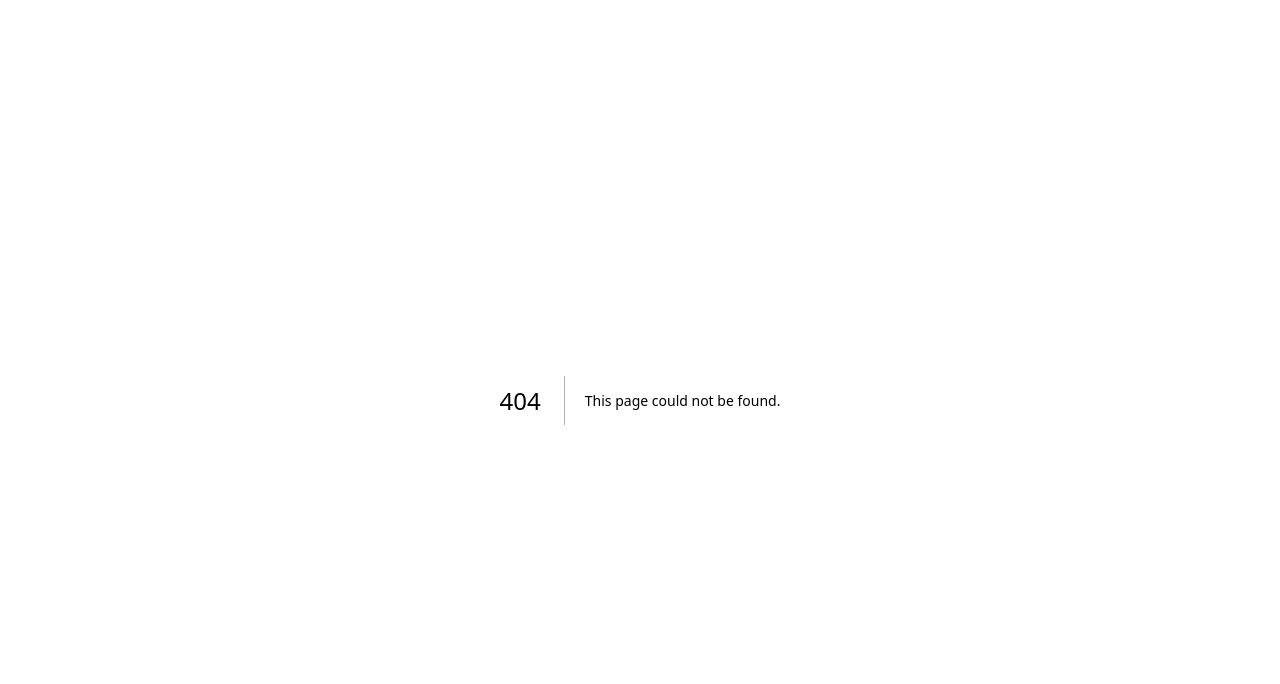
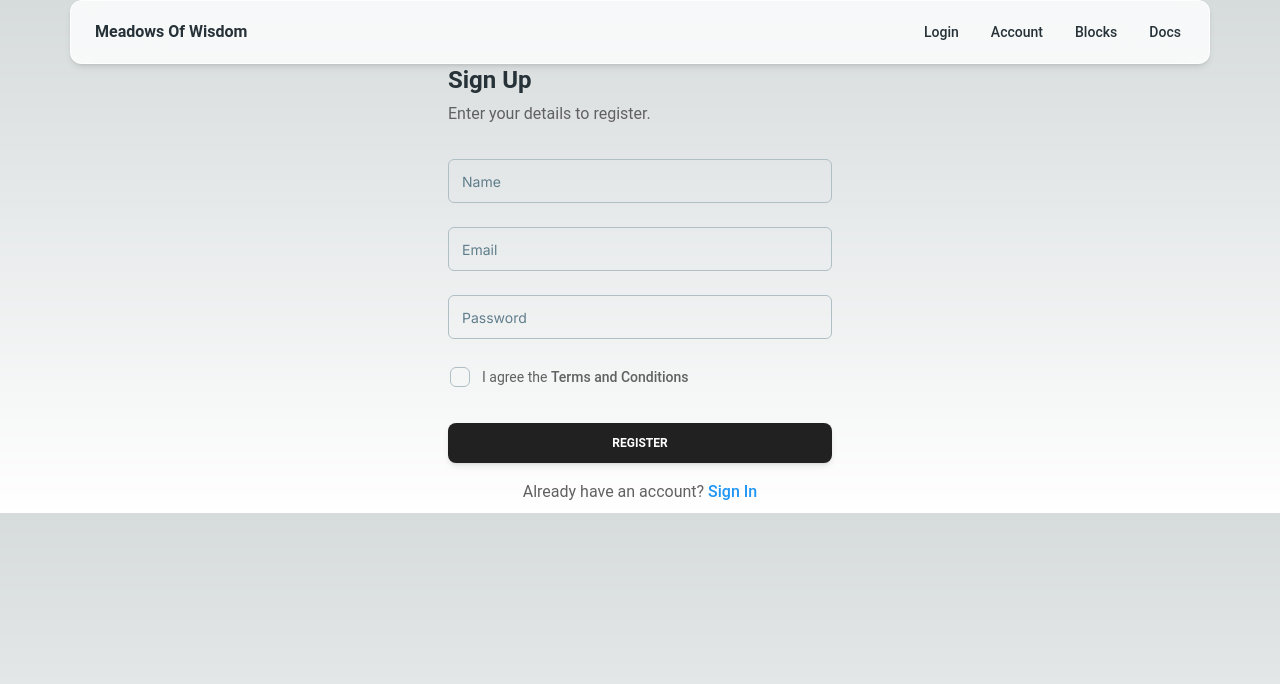
Before and after one commit to MichaelAngeloTheFirst/MeadowsOfWisdom-frontend, a Next.js app: page /register in a window 1280 px wide. Before the commit this address had no page. Shown: the top 684 px of the page. Built offline with nearby package versions, Linux system fonts and the light colour scheme.

Commit message:
register/login page

```diff
--- a/src/app/components/Navbar.tsx
+++ /dev/null
@@ -1,20 +0,0 @@
-
-
-const Navbar = () => {
-    return (
-        <>
-            <nav className="navbar navbar-expand-lg navbar-dark bg-dark">
-                <div className="container-fluid">
-                    <a className="navbar-brand" href="#">Next.js + Tailwind CSS + TypeScript</a>
-                    <button className="navbar-toggler" type="button" data-bs-toggle="collapse"
-                        data-bs-target="#navbarNav" aria-controls="navbarNav" aria-expanded="false"
-                        aria-label="Toggle navigation">
-                        <span className="navbar-toggler-icon"></span>
-                    </button>
-                </div>
-            </nav>
-        </>
-    )
-}
-
-export default Navbar;
--- /dev/null
+++ b/src/app/components/NavbarSimple.tsx
@@ -0,0 +1,117 @@
+"use client";
+import React from "react";
+import {
+  Navbar,
+  Collapse,
+  Typography,
+  IconButton,
+  Bars3Icon,
+  XMarkIcon,
+} from "@/lib/material";
+
+function NavList() {
+  return (
+    <ul className="my-2 flex flex-col gap-2 lg:mb-0 lg:mt-0 lg:flex-row lg:items-center lg:gap-6">
+      <Typography
+        as="li"
+        variant="small"
+        color="blue-gray"
+        className="p-1 font-medium"
+      >
+        <a
+          href="#"
+          className="flex items-center hover:text-blue-500 transition-colors"
+        >
+          Login
+        </a>
+      </Typography>
+      <Typography
+        as="li"
+        variant="small"
+        color="blue-gray"
+        className="p-1 font-medium"
+      >
+        <a
+          href="#"
+          className="flex items-center hover:text-blue-500 transition-colors"
+        >
+          Account
+        </a>
+      </Typography>
+      <Typography
+        as="li"
+        variant="small"
+        color="blue-gray"
+        className="p-1 font-medium"
+      >
+        <a
+          href="#"
+          className="flex items-center hover:text-blue-500 transition-colors"
+        >
+          Blocks
+        </a>
+      </Typography>
+      <Typography
+        as="li"
+        variant="small"
+        color="blue-gray"
+        className="p-1 font-medium"
+      >
+        <a
+          href="#"
+          className="flex items-center hover:text-blue-500 transition-colors"
+        >
+          Docs
+        </a>
+      </Typography>
+    </ul>
+  );
+}
+
+export function NavbarSimple() {
+  const [openNav, setOpenNav] = React.useState(false);
+
+  React.useEffect(() => {
+    const handleWindowResize = () =>
+      window.innerWidth >= 960 && setOpenNav(false);
+
+    window.addEventListener("resize", handleWindowResize);
+
+    return () => {
+      window.removeEventListener("resize", handleWindowResize);
+    };
+  }, []);
+
+  return (
+    <Navbar className="mx-auto max-w-screen-xl px-6 py-3">
+      <div className="flex items-center justify-between text-blue-gray-900">
+        <Typography
+          as="a"
+          href="#"
+          variant="h6"
+          className="mr-4 cursor-pointer py-1.5"
+        >
+          Meadows Of Wisdom
+        </Typography>
+        <div className="hidden lg:block">
+          <NavList />
+        </div>
+        <IconButton
+          variant="text"
+          className="ml-auto h-6 w-6 text-inherit hover:bg-transparent focus:bg-transparent active:bg-transparent lg:hidden"
+          ripple={false}
+          onClick={() => setOpenNav(!openNav)}
+        >
+          {openNav ? (
+            <XMarkIcon className="h-6 w-6" strokeWidth={2} />
+          ) : (
+            <Bars3Icon className="h-6 w-6" strokeWidth={2} />
+          )}
+        </IconButton>
+      </div>
+      <Collapse open={openNav}>
+        <NavList />
+      </Collapse>
+    </Navbar>
+  );
+}
--- a/src/app/globals.css
+++ b/src/app/globals.css
@@ -8,13 +8,13 @@
     --background-end-rgb: 255, 255, 255;
   }
 
-@media (prefers-color-scheme: dark) {
+  /* @media (prefers-color-scheme: dark) {
     :root {
       --foreground-rgb: 255, 255, 255;
       --background-start-rgb: 0, 0, 0;
       --background-end-rgb: 0, 0, 0;
     }
-}
+  } */
 
   body {
     color: rgb(var(--foreground-rgb));
@@ -24,4 +24,7 @@ body {
         rgb(var(--background-end-rgb))
       )
       rgb(var(--background-start-rgb));
+    display: flex;
+    align-items: center;
+    flex-direction: column;
   }
--- a/src/app/layout.tsx
+++ b/src/app/layout.tsx
@@ -1,12 +1,15 @@
 import './globals.css'
 import type { Metadata } from 'next'
 import { Inter } from 'next/font/google'
+import { NavbarSimple } from "./components/NavbarSimple";
+import { ThemeProvider } from "@/lib/material";
+
 
 const inter = Inter({ subsets: ['latin'] })
 
 export const metadata: Metadata = {
-  title: 'Create Next App',
-  description: 'Generated by create next app',
+  title: 'Meadows Of Wisdom',
+  description: 'Learn and share knowladge',
 }
 
 export default function RootLayout({
@@ -16,7 +19,13 @@ export default function RootLayout({
 }) {
   return (
     <html lang="en">
-      <body className={inter.className}>{children}</body>
+      <body className={inter.className}>
+        <ThemeProvider>
+      <NavbarSimple />
+        {children}
+      </ThemeProvider>
+
+      </body>
     </html>
   )
 }
--- /dev/null
+++ b/src/app/login/components/SimpleLoginForm.tsx
@@ -0,0 +1,27 @@
+"use client";
+import {
+    Card,
+    Input,
+    Button,
+    Typography,
+  } from "@/lib/material";
+
+  export function SimpleLoginForm() {
+    return (
+      <Card color="transparent" shadow={false}>
+        <Typography variant="h4" color="blue-gray">
+          Sign In
+        </Typography>
+        <form className="mt-8 mb-2 w-80 max-w-screen-lg sm:w-96">
+          <div className="mb-4 flex flex-col gap-6">
+            <Input size="lg" label="Username" />
+            <Input type="password" size="lg" label="Password" />
+          </div>
+
+          <Button className="mt-6" fullWidth>
+            Login
+          </Button>
+        </form>
+      </Card>
+    );
+  }
--- /dev/null
+++ b/src/app/login/page.tsx
@@ -0,0 +1,13 @@
+"use client";
+import { ThemeProvider } from "@material-tailwind/react";
+import { SimpleLoginForm } from "./components/SimpleLoginForm";
+
+export default function Login() {
+  return (
+    <main>
+      <ThemeProvider>
+        <SimpleLoginForm />
+      </ThemeProvider>
+    </main>
+  );
+}
--- a/src/app/page.tsx
+++ b/src/app/page.tsx
@@ -1,11 +1,12 @@
-import Navbar from './components/Navbar'
+"use client";
+import { NavbarSimple } from "./components/NavbarSimple";
+import { ThemeProvider } from "@/lib/material";
+
 
 export default function Home() {
   return (
-    <main className="flex min-h-screen flex-col items-center justify-between p-5">
+    <main>
       {/* <h1 className="text-4xl font-bold text-center"> Next.js + Tailwind CSS + TypeScript </h1> */}
-      <Navbar />
     </main>
-  )
-
+  );
 }
--- /dev/null
+++ b/src/app/register/components/SimpleRegisterForm.tsx
@@ -0,0 +1,58 @@
+"use client";
+import {
+    Card,
+    Input,
+    Checkbox,
+    Button,
+    Typography,
+  } from "@/lib/material";
+
+  export function SimpleRegisterForm() {
+    return (
+      <Card color="transparent" shadow={false}>
+        <Typography variant="h4" color="blue-gray">
+          Sign Up
+        </Typography>
+        <Typography color="gray" className="mt-1 font-normal">
+          Enter your details to register.
+        </Typography>
+        <form className="mt-8 mb-2 w-80 max-w-screen-lg sm:w-96">
+          <div className="mb-4 flex flex-col gap-6">
+            <Input size="lg" label="Name" />
+            <Input size="lg" label="Email" />
+            <Input type="password" size="lg" label="Password" />
+          </div>
+          <Checkbox
+            label={
+              <Typography
+                variant="small"
+                color="gray"
+                className="flex items-center font-normal"
+              >
+                I agree the
+                <a
+                  href="#"
+                  className="font-medium transition-colors hover:text-blue-500"
+                >
+                  &nbsp;Terms and Conditions
+                </a>
+              </Typography>
+            }
+            containerProps={{ className: "-ml-2.5" }}
+          />
+          <Button className="mt-6" fullWidth>
+            Register
+          </Button>
+          <Typography color="gray" className="mt-4 text-center font-normal">
+            Already have an account?{" "}
+            <a
+              href="#"
+              className="font-medium text-blue-500 transition-colors hover:text-blue-700"
+            >
+              Sign In
+            </a>
+          </Typography>
+        </form>
+      </Card>
+    );
+  }
--- /dev/null
+++ b/src/app/register/page.tsx
@@ -0,0 +1,13 @@
+"use client";
+import { ThemeProvider } from "@material-tailwind/react";
+import { SimpleRegisterForm } from "./components/SimpleRegisterForm";
+
+export default function Register() {
+  return (
+    <main>
+      <ThemeProvider>
+        <SimpleRegisterForm />
+      </ThemeProvider>
+    </main>
+  );
+}
--- /dev/null
+++ b/src/lib/material.tsx
@@ -0,0 +1,17 @@
+"use client";
+
+
+import { ThemeProvider,
+    Card,
+    Input,
+    Checkbox,
+    Button,
+    Navbar,
+    Collapse,
+    Typography,
+    IconButton, } from "@material-tailwind/react";
+
+import { Bars3Icon, XMarkIcon } from "@heroicons/react/24/outline";
+
+export { ThemeProvider, Navbar, Collapse, Typography, IconButton, Bars3Icon, XMarkIcon,
+    Card, Input, Checkbox, Button,};
--- a/tailwind.config.js
+++ b/tailwind.config.js
@@ -1,5 +1,6 @@
+const withMT = require("@material-tailwind/react/utils/withMT");
 /** @type {import('tailwindcss').Config} */
-module.exports = {
+module.exports = withMT({
   content: [
     './src/pages/**/*.{js,ts,jsx,tsx,mdx}',
     './src/components/**/*.{js,ts,jsx,tsx,mdx}',
@@ -15,4 +16,4 @@ module.exports = {
     },
   },
   plugins: [],
-}
+})
```
Also changed, not shown: package.json (+7 -3 lines), 1 other file (tests, documents, lock files or other folders). Lines whose indentation alone changed are shown as unchanged.
